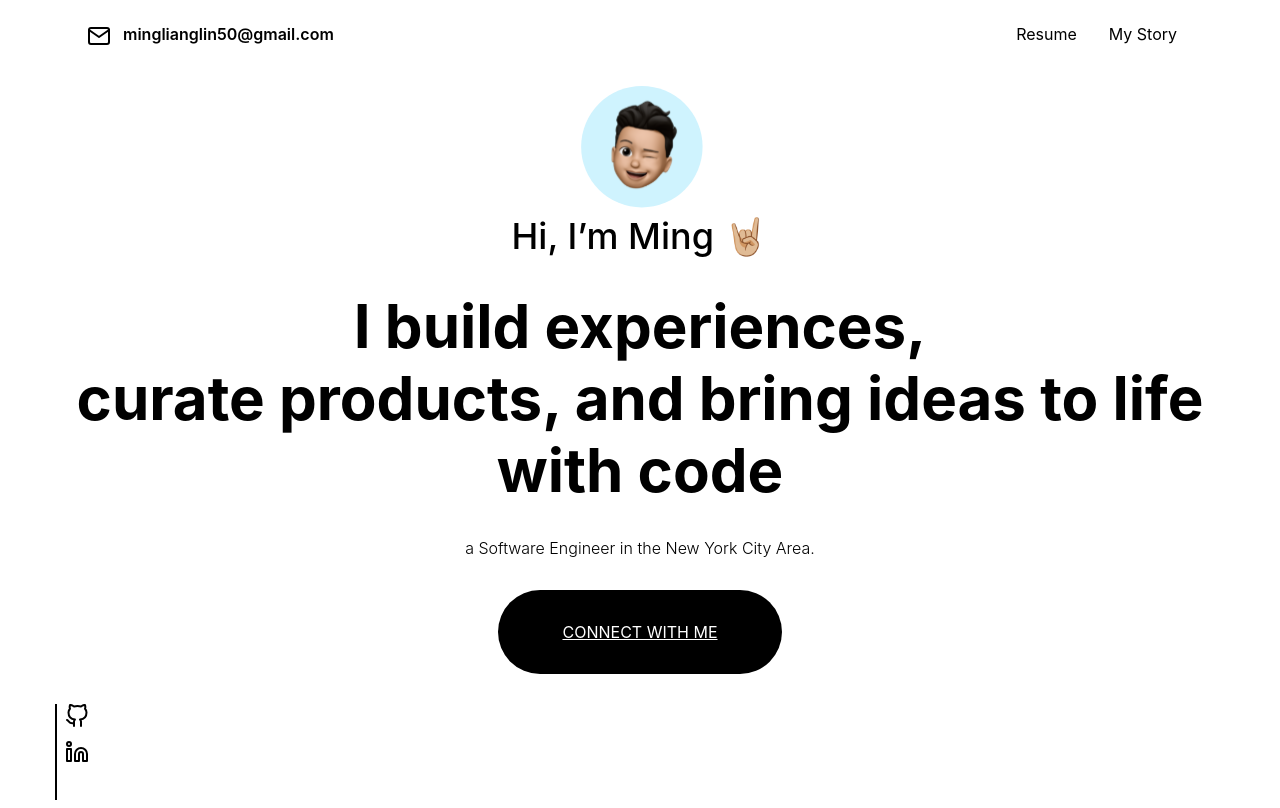
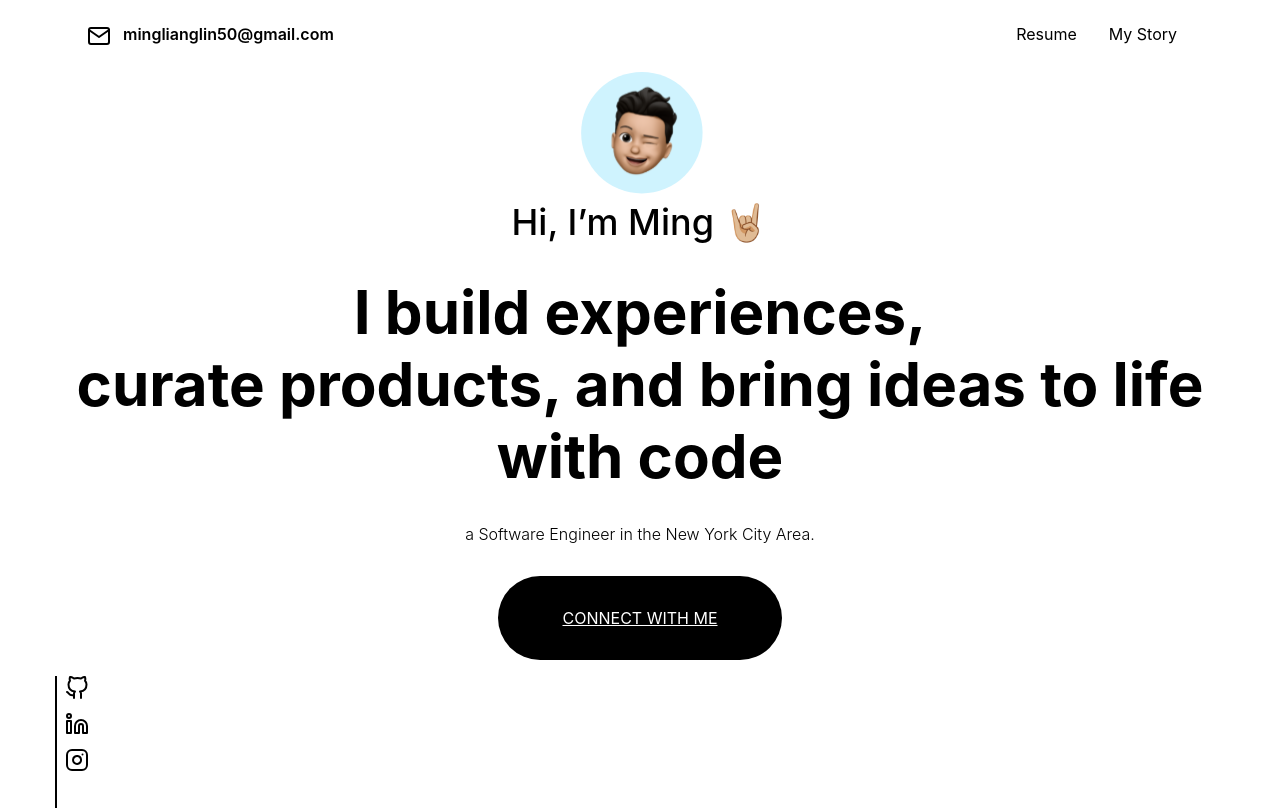
Before and after one commit to ming1in/ming1in, a React (Create React App) app: page / in a window 1280 px wide. Built offline with nearby package versions, Linux system fonts and the light colour scheme.

Commit message:
add instagram

```diff
--- a/src/components/atoms/Icon.tsx
+++ b/src/components/atoms/Icon.tsx
@@ -31,6 +31,7 @@ import JupyterIcon from '../../assets/icons/jupyter.svg';
 import LinuxIcon from '../../assets/icons/linux.svg';
 import GoogleCloud from '../../assets/icons/google-cloud.svg';
 import Jest from '../../assets/icons/jest.svg';
+import Instagram from '../../assets/icons/instagram.svg';
 
 export default function Icon(props: IIconProps): JSX.Element {
   const { iconType, ...htmlProps } = props;
@@ -94,5 +95,7 @@ export default function Icon(props: IIconProps): JSX.Element {
       return <img {...htmlProps} src={GoogleCloud} alt="GoogleCloud" />;
     case IconTypeEnum.Jest:
       return <img {...htmlProps} src={Jest} alt="Jest" />;
+    case IconTypeEnum.Instagram:
+      return <img {...htmlProps} src={Instagram} alt="Instagram" />;
   }
 }
--- a/src/templates/GeneralTemplate/index.tsx
+++ b/src/templates/GeneralTemplate/index.tsx
@@ -19,6 +19,9 @@ export default function NavTemplate({ children }: PropsWithChildren<unknown>): J
           <a href={SocialUrl.LinkedIn} target="_blank" rel="noreferrer">
             <Icon className="GenerallTemplate-socialIcon" iconType={IconTypeEnum.LinkedIn} />
           </a>
+          <a href={SocialUrl.Instagram} target="_blank" rel="noreferrer">
+            <Icon className="GenerallTemplate-socialIcon" iconType={IconTypeEnum.Instagram} />
+          </a>
         </div>
       </div>
     </div>
--- a/src/templates/HomeTemplate/index.tsx
+++ b/src/templates/HomeTemplate/index.tsx
@@ -20,6 +20,9 @@ export default function NavTemplate({ children }: PropsWithChildren<unknown>): R
           <a href={SocialUrl.LinkedIn} target="_blank" rel="noreferrer">
             <Icon className="NavTemplate-socialIcon" iconType={IconTypeEnum.LinkedIn} />
           </a>
+          <a href={SocialUrl.Instagram} target="_blank" rel="noreferrer">
+            <Icon className="NavTemplate-socialIcon" iconType={IconTypeEnum.Instagram} />
+          </a>
         </div>
       </div>
     </div>
--- a/src/types/enums/IconType.ts
+++ b/src/types/enums/IconType.ts
@@ -27,5 +27,6 @@ export enum IconTypeEnum {
   Jupyter = 'jupyter',
   Linux = 'linux',
   GoogleCloud = 'googlecloud',
-  Jest = 'jest'
+  Jest = 'jest',
+  Instagram = 'instagram'
 }
--- a/src/types/enums/Socials.ts
+++ b/src/types/enums/Socials.ts
@@ -1,5 +1,6 @@
 export enum SocialUrl {
   Email = 'minglianglin50@gmail.com',
   Github = 'https://github.com/ming1in',
-  LinkedIn = 'https://www.linkedin.com/in/minglin1050/'
+  LinkedIn = 'https://www.linkedin.com/in/minglin1050/',
+  Instagram = 'https://www.instagram.com/_minglin_/'
 }
```
Also changed, not shown: src/assets/icons/instagram.svg (added).
